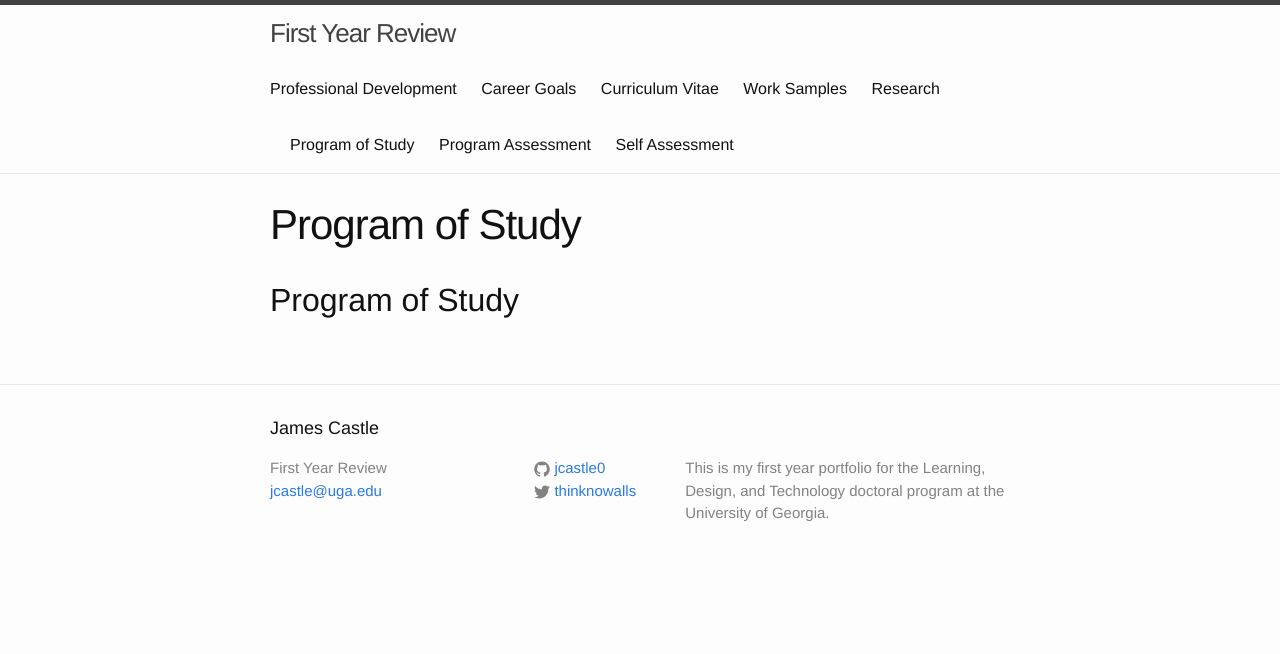
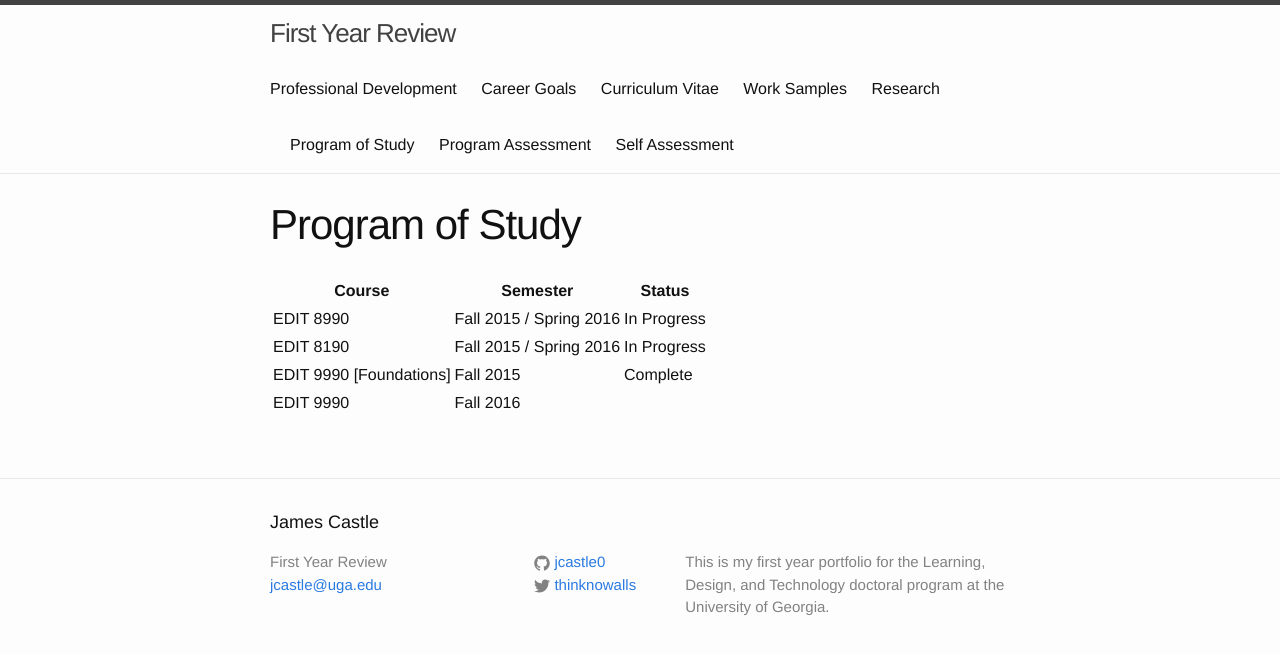
Before and after one commit to jcastle0/ldtportfolio, a Jekyll site: the page built from program.md, in a window 1280 px wide. Shown: the top 654 px of the page. Built offline with Jekyll 4.4.1, drawn with Linux system fonts in a browser that asks for light colours.

Commit message:
Update program.md

```diff
--- a/program.md
+++ b/program.md
@@ -4,4 +4,9 @@ title: Program of Study
 permalink: /program/
 ---
 
-## Program of Study
+| Course                  | Semester                | Status      |
+|-------------------------|-------------------------|-------------|
+| EDIT 8990               | Fall 2015 / Spring 2016 | In Progress |
+| EDIT 8190               | Fall 2015 / Spring 2016 | In Progress |
+| EDIT 9990 [Foundations] | Fall 2015               | Complete    |
+| EDIT 9990               | Fall 2016               |             |
```
